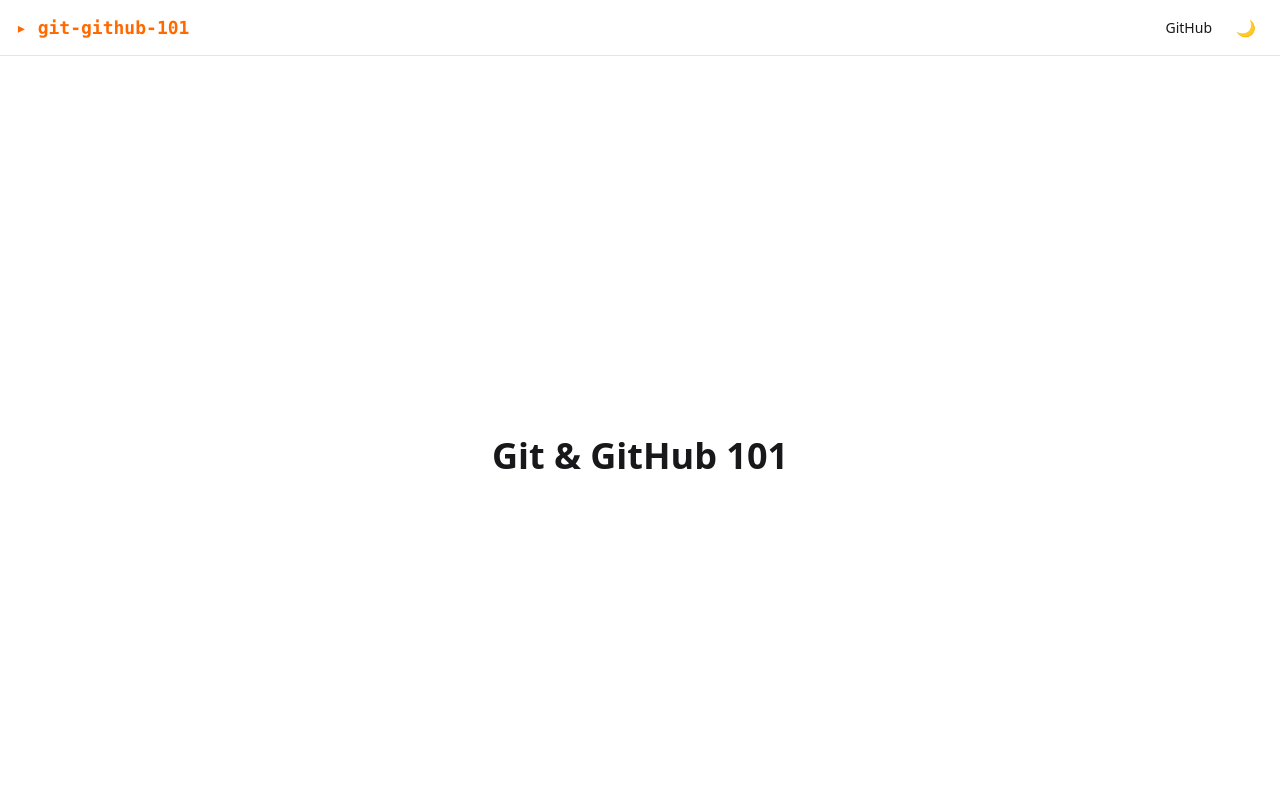
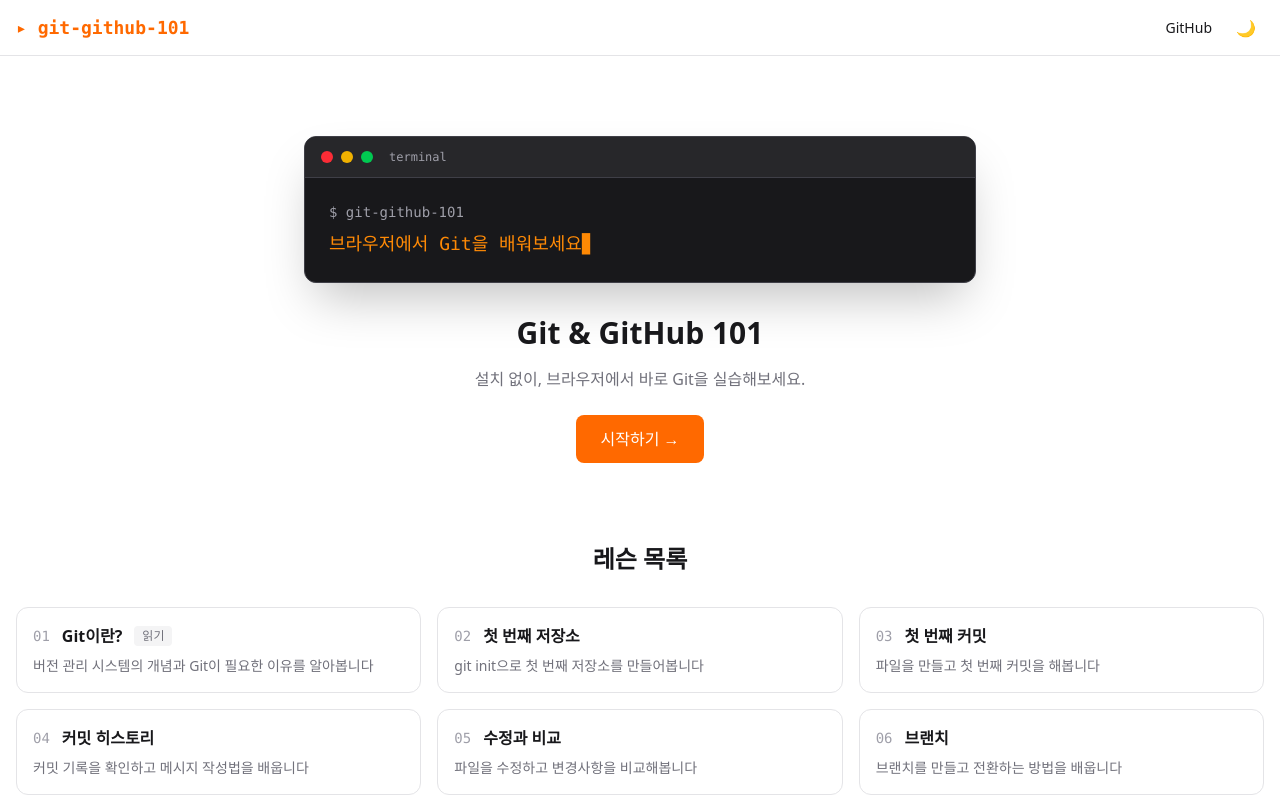
Before and after one commit to 0-Chan/git-github-101, a Next.js app: page / in a window 1280 px wide. Shown: the top 800 px of the page. Built offline with nearby package versions, Linux system fonts and the light colour scheme.

Commit message:
feat: add landing page with Hero typewriter animation and lesson list

```diff
--- a/src/app/page.tsx
+++ b/src/app/page.tsx
@@ -1,7 +1,42 @@
+import { getSections } from '@/lib/content'
+import { Hero } from '@/components/Hero'
+import { Footer } from '@/components/Footer'
+import Link from 'next/link'
+
 export default function Home() {
+  const { sections } = getSections()
+
   return (
-    <main className="flex min-h-screen items-center justify-center">
-      <h1 className="text-4xl font-bold">Git &amp; GitHub 101</h1>
+    <main>
+      <Hero />
+
+      <section className="max-w-screen-xl mx-auto px-4 pb-16">
+        <h2 className="text-2xl font-bold mb-8 text-center">레슨 목록</h2>
+        <div className="grid gap-4 md:grid-cols-2 lg:grid-cols-3">
+          {sections.map((section) => (
+            <Link
+              key={section.id}
+              href={`/lessons/${section.slug}`}
+              className="block p-4 rounded-xl border border-zinc-200 dark:border-zinc-800 hover:border-orange-300 dark:hover:border-orange-700 transition-colors"
+            >
+              <div className="flex items-center gap-3 mb-2">
+                <span className="font-mono text-sm text-zinc-400">
+                  {String(section.order).padStart(2, '0')}
+                </span>
+                <h3 className="font-semibold">{section.title}</h3>
+                {!section.hasTerminal && (
+                  <span className="text-xs px-2 py-0.5 bg-zinc-100 dark:bg-zinc-800 rounded text-zinc-500">
+                    읽기
+                  </span>
+                )}
+              </div>
+              <p className="text-sm text-zinc-500 dark:text-zinc-400">{section.description}</p>
+            </Link>
+          ))}
+        </div>
+      </section>
+
+      <Footer />
     </main>
   )
 }
--- /dev/null
+++ b/src/components/Hero.tsx
@@ -0,0 +1,66 @@
+'use client'
+import { useState, useEffect } from 'react'
+import Link from 'next/link'
+
+const TYPEWRITER_TEXT = '브라우저에서 Git을 배워보세요'
+const TYPING_SPEED = 80
+
+export function Hero() {
+  const [text, setText] = useState('')
+  const [showCursor, setShowCursor] = useState(true)
+
+  useEffect(() => {
+    let i = 0
+    const timer = setInterval(() => {
+      if (i < TYPEWRITER_TEXT.length) {
+        setText(TYPEWRITER_TEXT.slice(0, i + 1))
+        i++
+      } else {
+        clearInterval(timer)
+      }
+    }, TYPING_SPEED)
+    return () => clearInterval(timer)
+  }, [])
+
+  useEffect(() => {
+    const cursor = setInterval(() => setShowCursor((c) => !c), 520)
+    return () => clearInterval(cursor)
+  }, [])
+
+  return (
+    <section className="py-20 px-4">
+      <div className="max-w-2xl mx-auto">
+        {/* Terminal window */}
+        <div className="rounded-xl border border-zinc-700 bg-zinc-900 overflow-hidden shadow-2xl">
+          <div className="flex items-center gap-2 px-4 py-3 bg-zinc-800 border-b border-zinc-700">
+            <span className="w-3 h-3 rounded-full bg-red-500" />
+            <span className="w-3 h-3 rounded-full bg-yellow-500" />
+            <span className="w-3 h-3 rounded-full bg-green-500" />
+            <span className="ml-2 text-xs text-zinc-400 font-mono">terminal</span>
+          </div>
+          <div className="p-6 font-mono text-sm">
+            <p className="text-zinc-400">$ git-github-101</p>
+            <p className="text-orange-400 mt-2 text-lg">
+              {text}
+              <span className={`${showCursor ? 'opacity-100' : 'opacity-0'} transition-opacity`}>▊</span>
+            </p>
+          </div>
+        </div>
+
+        {/* CTA */}
+        <div className="mt-8 text-center">
+          <h1 className="text-3xl font-bold mb-4">Git & GitHub 101</h1>
+          <p className="text-zinc-500 dark:text-zinc-400 mb-6">
+            설치 없이, 브라우저에서 바로 Git을 실습해보세요.
+          </p>
+          <Link
+            href="/lessons/what-is-git"
+            className="inline-flex items-center gap-2 px-6 py-3 bg-orange-500 hover:bg-orange-600 text-white font-medium rounded-lg transition-colors"
+          >
+            시작하기 →
+          </Link>
+        </div>
+      </div>
+    </section>
+  )
+}
```
